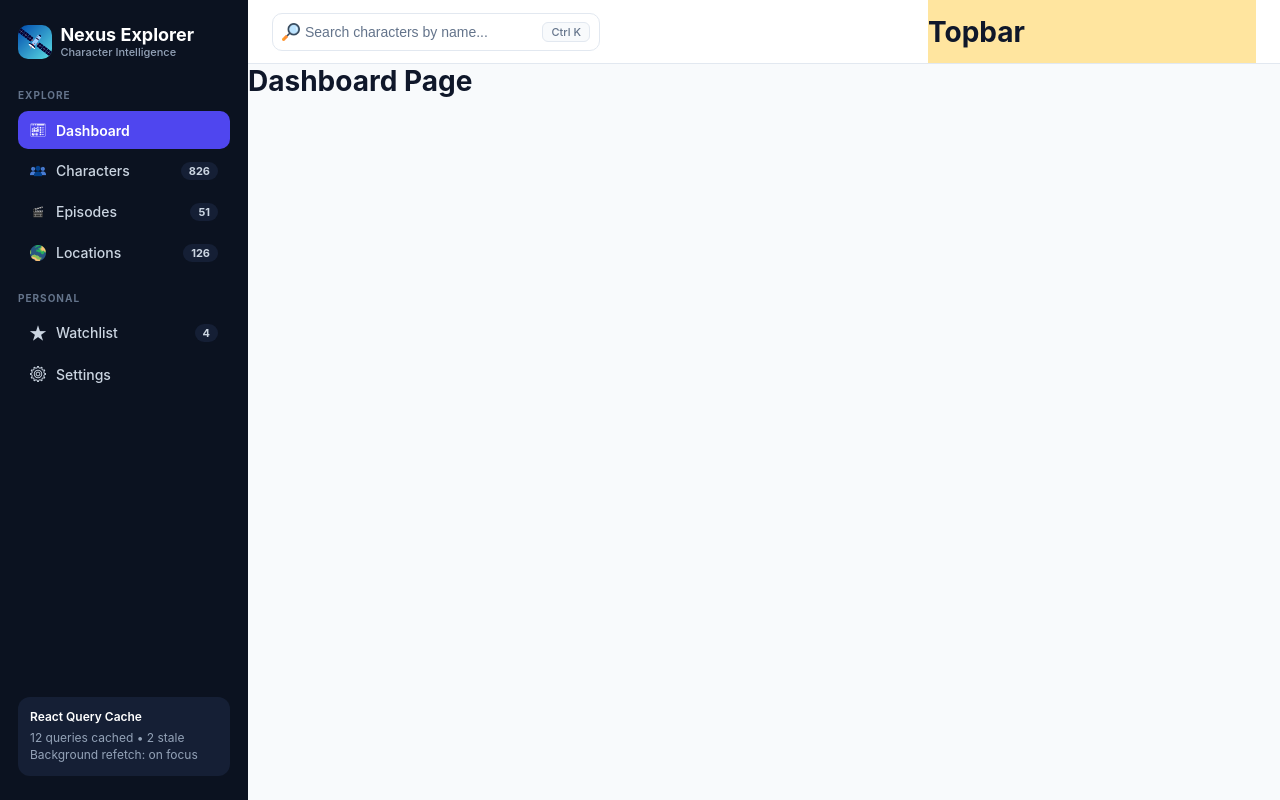
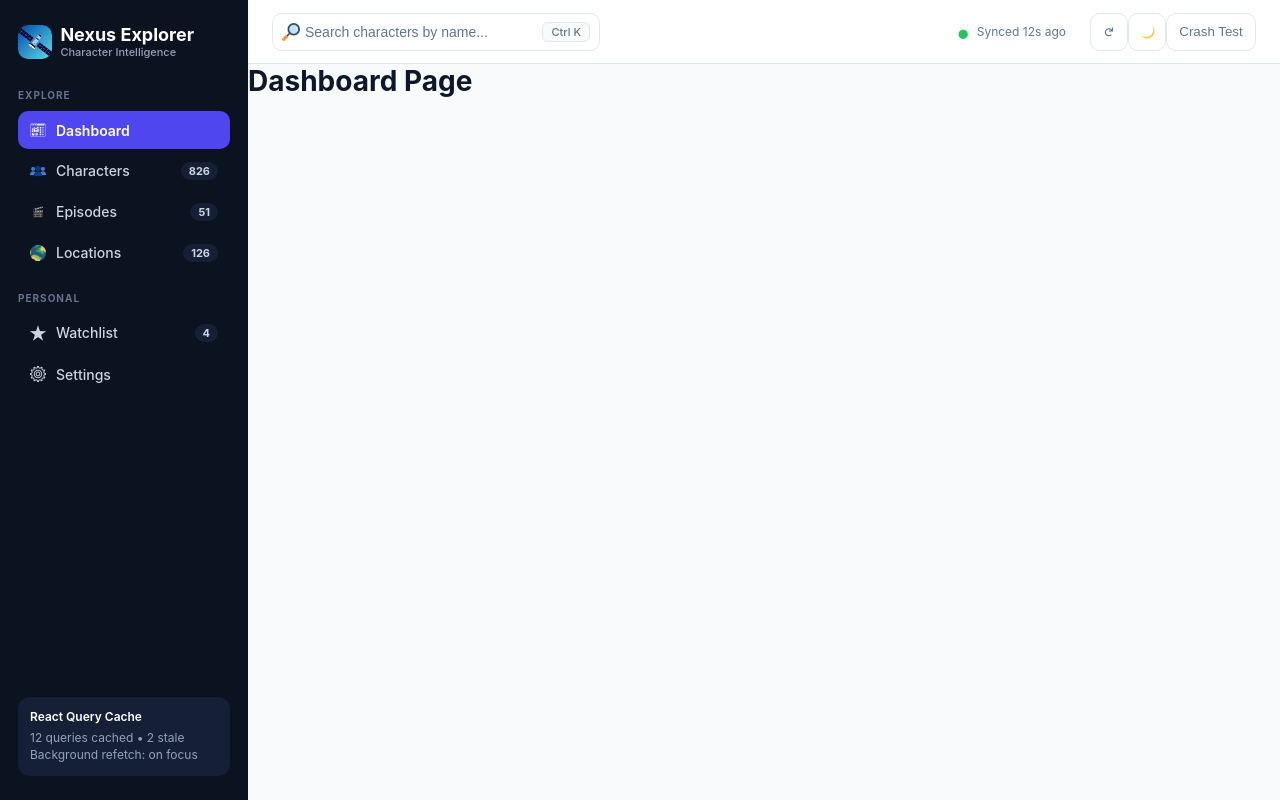
Before and after one commit to Kh-Tanjim-Ashraf/React-Defined, a React (Vite) app in the folder 5-research-console-for-media-analytics-team/nexus-explorer/: page / in a window 1280 px wide. Built offline with nearby package versions, Linux system fonts and the light colour scheme.

Commit message:
F5: Implemented the styling of the right side of the `Topbar` component

```diff
--- a/5-research-console-for-media-analytics-team/nexus-explorer/src/components/layout/Topbar/Topbar.jsx
+++ b/5-research-console-for-media-analytics-team/nexus-explorer/src/components/layout/Topbar/Topbar.jsx
@@ -1,6 +1,8 @@
 import { useState } from "react";
 import styles from "./Topbar.module.css";
 import Search from "./Search/Search";
+import Badge from "../../ui/Badge";
+import Button from "../../ui/Button";
 
 export default function Topbar() {
   const [searchInputValue, setSearchInputValue] = useState("");
@@ -15,7 +17,28 @@ export default function Topbar() {
       </div>
 
       <div className={styles.topbarRightContainer}>
-        <h1>Topbar</h1>
+        <div className={styles.syncContainer}>
+          <Badge className={styles.syncIndicator} badgeName="•" />
+          <p>Synced 12s ago</p>
+        </div>
+
+        <div className={styles.buttonsContainer}>
+          <Button
+            type="button"
+            className={`${styles.button} ${styles.refreshButton}`}
+            buttonName="↻"
+          />
+          <Button
+            type="button"
+            className={`${styles.button} ${styles.themeButton}`}
+            buttonName="⏾"
+          />
+          <Button
+            type="button"
+            className={`${styles.button} ${styles.crashTestButton}`}
+            buttonName="Crash Test"
+          />
+        </div>
       </div>
     </div>
   );
--- a/5-research-console-for-media-analytics-team/nexus-explorer/src/components/layout/Topbar/Topbar.module.css
+++ b/5-research-console-for-media-analytics-team/nexus-explorer/src/components/layout/Topbar/Topbar.module.css
@@ -15,7 +15,61 @@
   }
 
   & > .topbarRightContainer {
-    background-color: #ffe59f;
-    align-content: center;
+    /* background-color: #a9fffe; */
+    font-size: 12px;
+    font-weight: 400;
+    display: grid;
+    grid-template-columns: 1.5fr 1fr;
+
+    .syncContainer {
+      display: flex;
+      /* background-color: #daff90; */
+      align-items: center;
+      justify-content: end;
+      padding-right: 24px;
+    }
+
+    .syncContainer > .syncIndicator {
+      font-size: 30px;
+      color: var(--sync-indicator-dot);
+      margin-right: 5px;
+    }
+
+    .syncContainer > p {
+      color: var(--text-muted);
+    }
+
+    .buttonsContainer {
+      display: grid;
+      grid-template-columns: 1fr 1fr 1fr;
+      align-items: center;
+      /* justify-items: center; */
+    }
+
+    .buttonsContainer > .button {
+      height: 38px;
+      width: 38px;
+      background-color: transparent;
+      color: var(--text-muted);
+      font-weight: 500;
+      border-radius: 10px;
+      border: 1px solid var(--border);
+    }
+
+    .buttonsContainer > .refreshButton {
+      transform: rotate(90deg);
+      font-weight: 600;
+    }
+
+    .buttonsContainer > .themeButton {
+      transform: rotate(270deg);
+      color: var(--theme-toggle-button);
+      font-size: 20px;
+      font-weight: 600;
+    }
+
+    .buttonsContainer > .crashTestButton {
+      width: 90px;
+    }
   }
 }
--- a/5-research-console-for-media-analytics-team/nexus-explorer/src/components/ui/Button.jsx
+++ b/5-research-console-for-media-analytics-team/nexus-explorer/src/components/ui/Button.jsx
@@ -0,0 +1,7 @@
+export default function Button({ type, className, buttonName }) {
+  return (
+    <button type={type} className={className}>
+      {buttonName}
+    </button>
+  );
+}
--- a/5-research-console-for-media-analytics-team/nexus-explorer/src/styles/variables.css
+++ b/5-research-console-for-media-analytics-team/nexus-explorer/src/styles/variables.css
@@ -21,6 +21,8 @@
   --subtitle: #94a3b8;
   --navlink-inactive: #cbd5e1;
   --navlink-pill-bg-active: #756eea;
+  --sync-indicator-dot: #22c55e;
+  --theme-toggle-button: #ffca2a;
 
   --sans: inter, system-ui, sans-serif;
 
```
